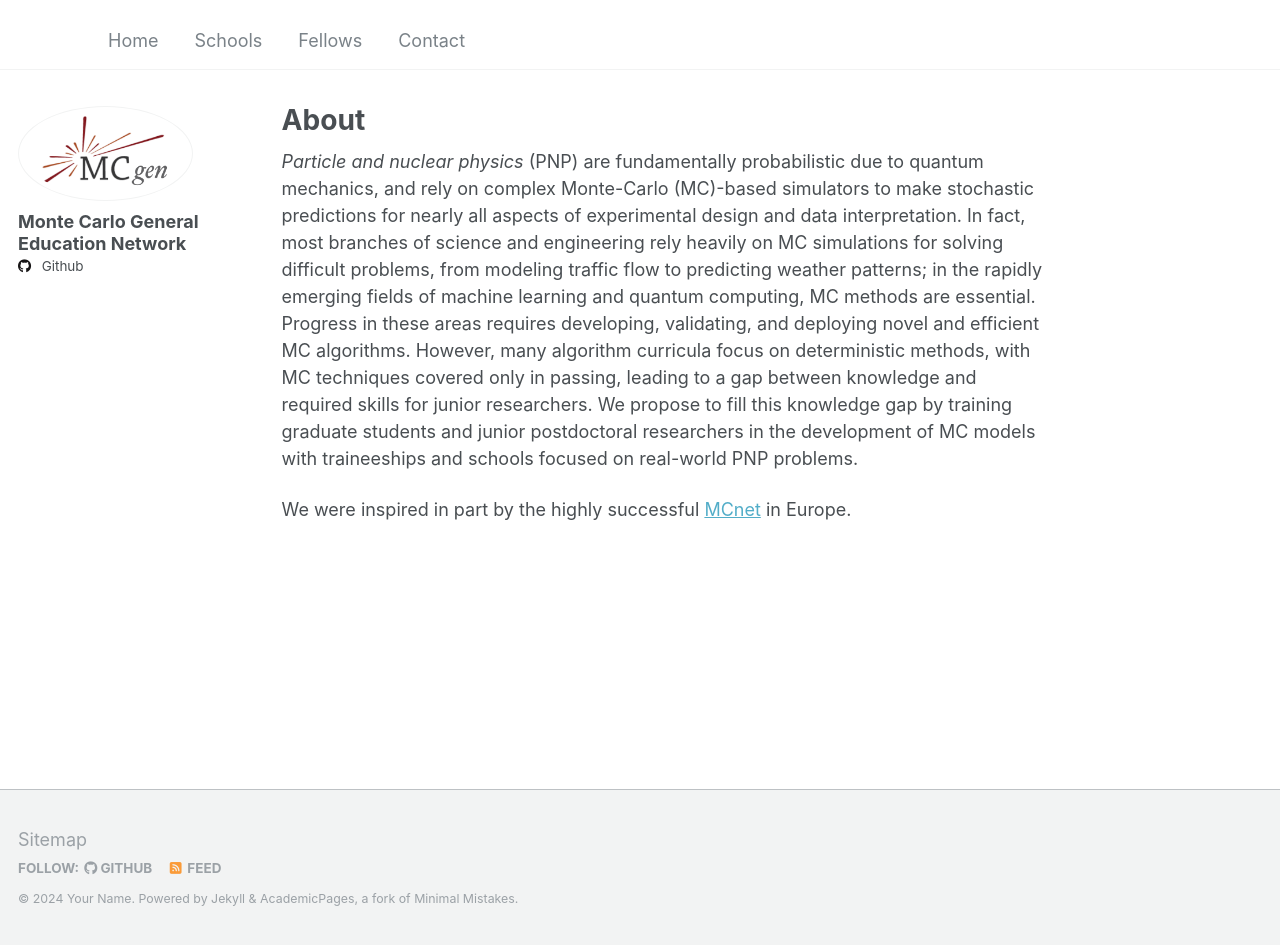
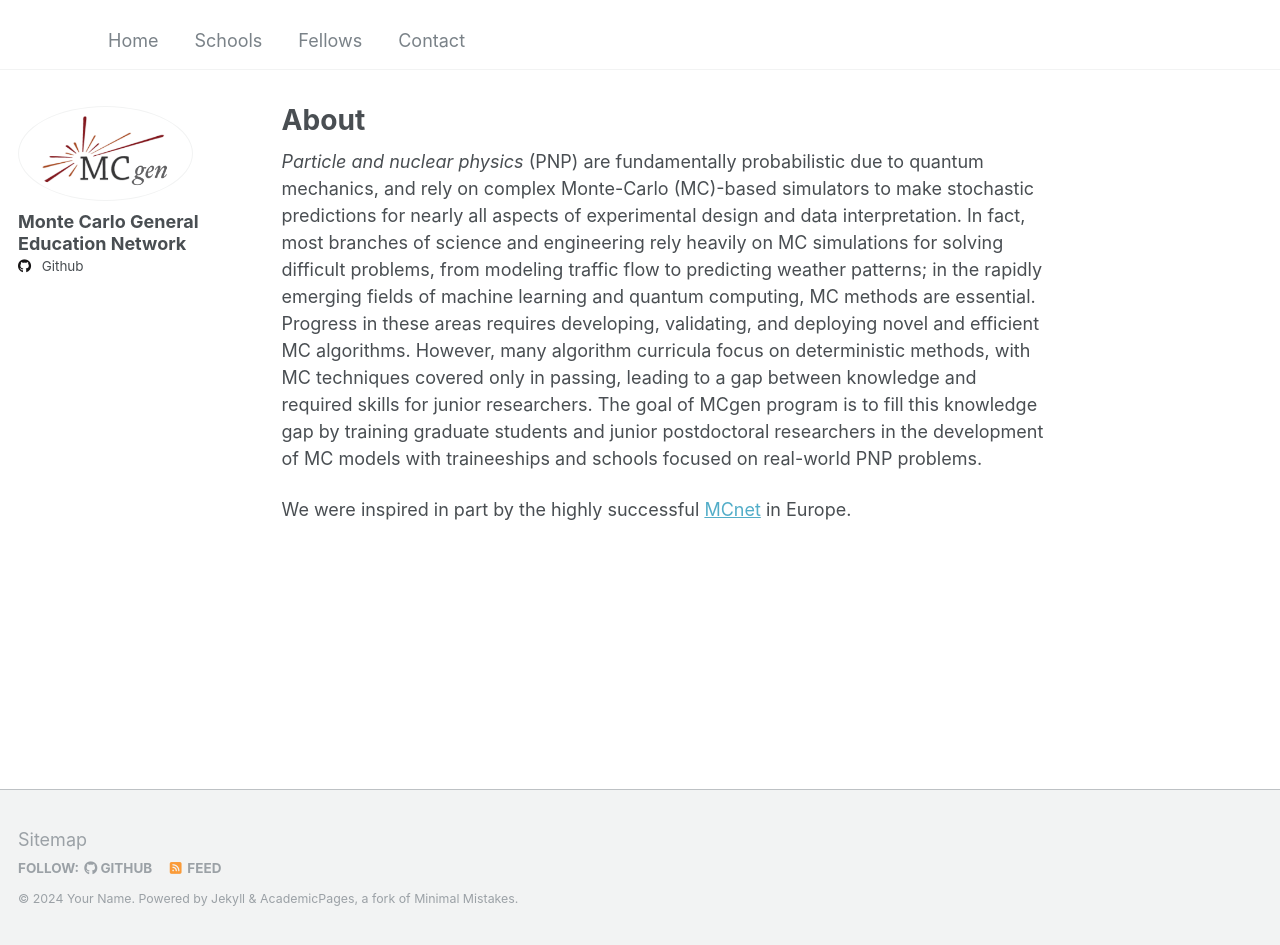
Before and after one commit to MCGenEdNet/MCGenEdNet.github.io, a Jekyll site: the page built from _pages/about.md, in a window 1280 px wide and 945 px high. Built offline with Jekyll 4.4.1, drawn with Linux system fonts in a browser that asks for light colours.

Commit message:
Update about.md

```diff
--- a/_pages/about.md
+++ b/_pages/about.md
@@ -8,6 +8,6 @@ redirect_from:
   - /about.html
 ---
 
-*Particle and nuclear physics* (PNP) are fundamentally probabilistic due to quantum mechanics, and rely on complex Monte-Carlo (MC)-based simulators to make stochastic predictions for nearly all aspects of experimental design and data interpretation. In fact, most branches of science and engineering rely heavily on MC simulations for solving difficult problems, from modeling traffic flow to predicting weather patterns; in the rapidly emerging fields of machine learning and quantum computing, MC methods are essential. Progress in these areas requires developing, validating, and deploying novel and efficient MC algorithms. However, many algorithm curricula focus on deterministic methods, with MC techniques covered only in passing, leading to a gap between knowledge and required skills for junior researchers. We propose to fill this knowledge gap by training graduate students and junior postdoctoral researchers in the development of MC models with traineeships and schools focused on real-world PNP problems.
+*Particle and nuclear physics* (PNP) are fundamentally probabilistic due to quantum mechanics, and rely on complex Monte-Carlo (MC)-based simulators to make stochastic predictions for nearly all aspects of experimental design and data interpretation. In fact, most branches of science and engineering rely heavily on MC simulations for solving difficult problems, from modeling traffic flow to predicting weather patterns; in the rapidly emerging fields of machine learning and quantum computing, MC methods are essential. Progress in these areas requires developing, validating, and deploying novel and efficient MC algorithms. However, many algorithm curricula focus on deterministic methods, with MC techniques covered only in passing, leading to a gap between knowledge and required skills for junior researchers. The goal of MCgen program is to fill this knowledge gap by training graduate students and junior postdoctoral researchers in the development of MC models with traineeships and schools focused on real-world PNP problems.
 
 We were inspired in part by the highly successful [MCnet](https://www.montecarlonet.org) in Europe.
```
